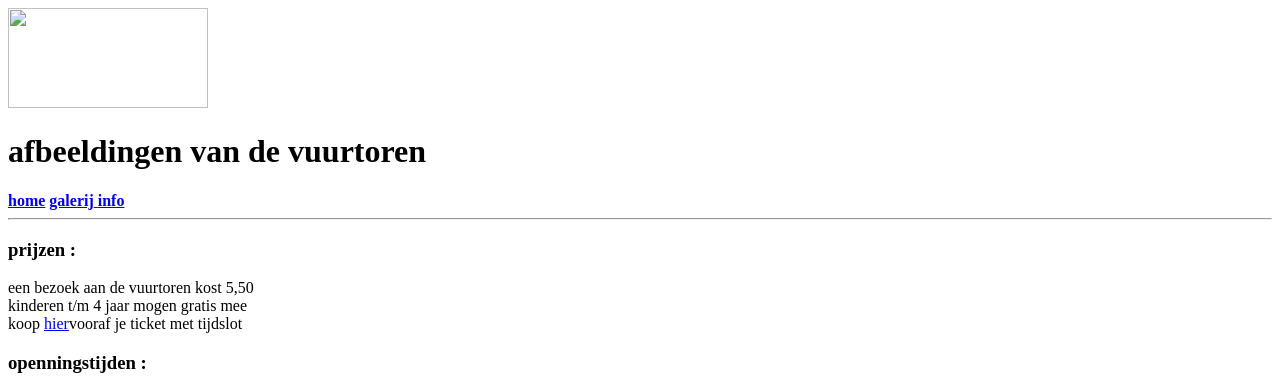
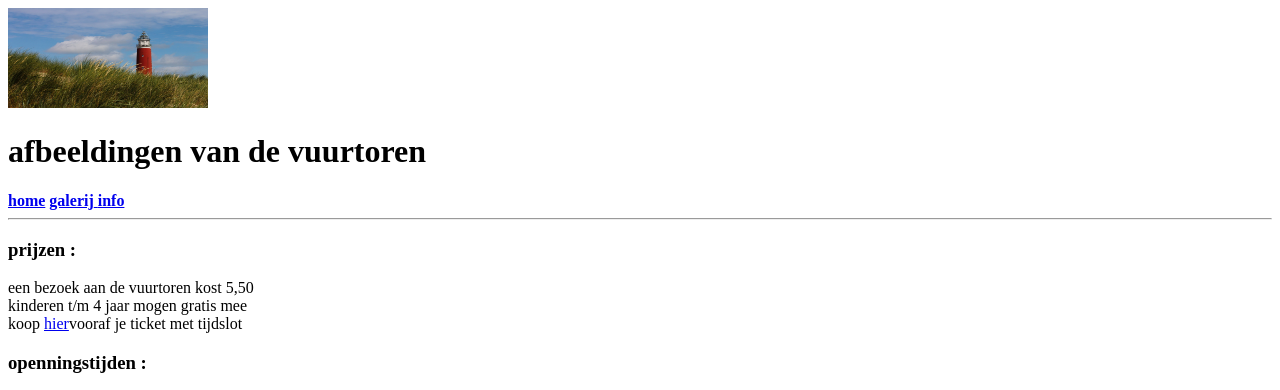
Before and after one commit to JoyceD2709/vuurtorentexel.github.io, a plain HTML site: page info.html in a window 1280 px wide. Shown: the top 390 px of the page. Drawn offline with Linux system fonts and the light colour scheme.

Commit message:
info.html

```diff
--- a/info.html
+++ b/info.html
@@ -6,7 +6,7 @@
     </head>
     <body>
         <header>
-            <img src="afbeeldingen/lighthouse-4349271_1280.jpg" width="200" height="100">
+            <img src="lighthouse-4349271_1280.jpg" width="200" height="100">
             <h1> afbeeldingen van de vuurtoren</h1>
         </header>
         <nav>
```
